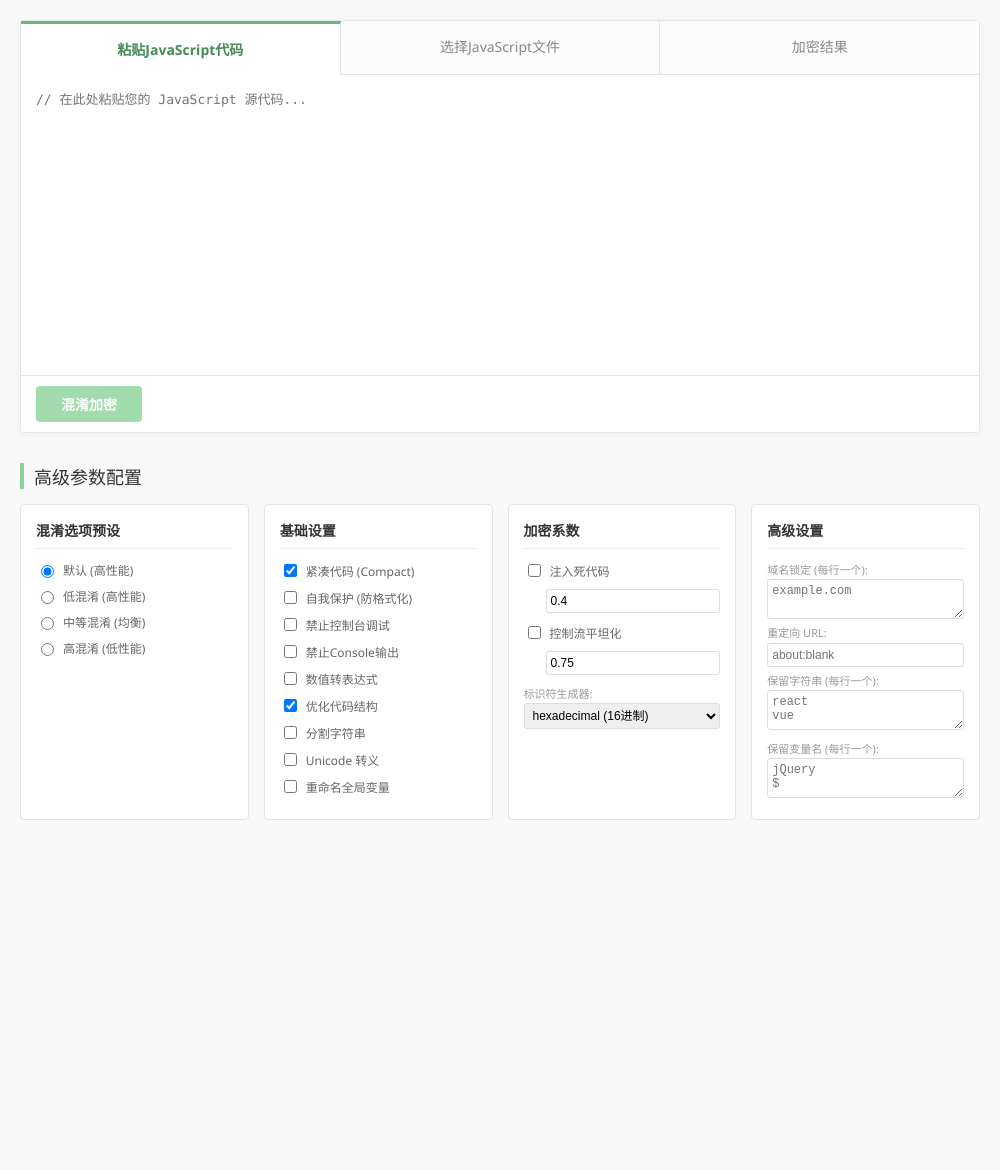
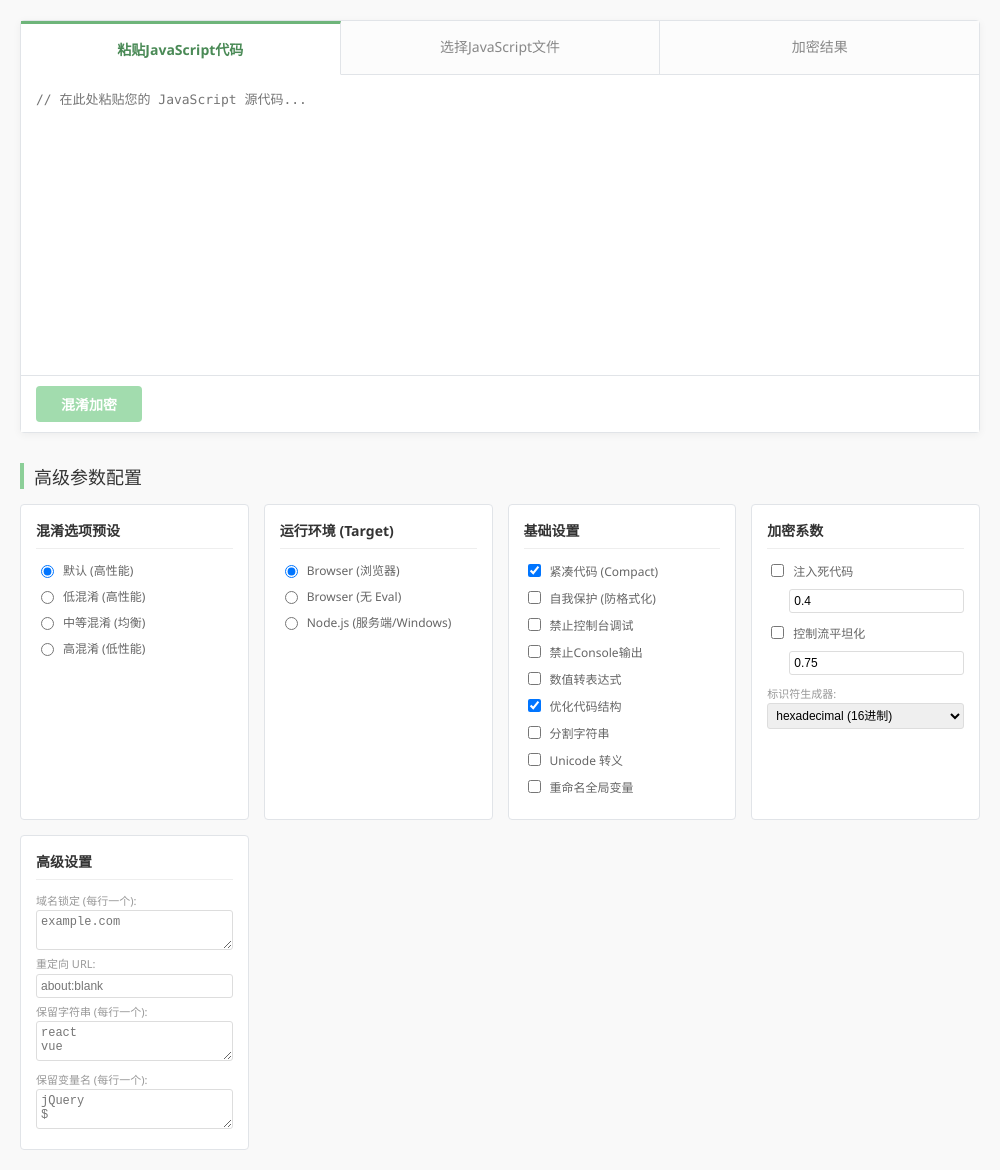
Before and after one commit to Limkon/js-obfuscator-gui, an Electron app: page index.html in a window 1000 px wide. Before the commit the page ends 840 px from the top, so only its background shows below. Drawn offline with Linux system fonts and the light colour scheme.

Commit message:
Update index.html

```diff
--- a/index.html
+++ b/index.html
@@ -41,7 +41,8 @@
 
         /* --- 下方配置区 --- */
         .config-title { font-size: 18px; color: #333; margin: 30px 0 15px 0; border-left: 4px solid var(--primary); padding-left: 10px; }
-        .config-grid { display: grid; grid-template-columns: repeat(4, 1fr); gap: 15px; transition: 0.3s; }
+        /* 修改 Grid 以适应新增面板，自动换行 */
+        .config-grid { display: grid; grid-template-columns: repeat(auto-fill, minmax(220px, 1fr)); gap: 15px; transition: 0.3s; }
 
         .panel { background: white; padding: 15px; border-radius: 4px; border: 1px solid var(--border); }
         h3 { margin-top: 0; border-bottom: 1px solid #eee; padding-bottom: 8px; font-size: 14px; color: #333; margin-bottom: 12px; }
@@ -95,6 +96,13 @@
             <div class="form-item"><input type="radio" name="preset" value="low" id="pre_low"><label for="pre_low">低混淆 (高性能)</label></div>
             <div class="form-item"><input type="radio" name="preset" value="medium" id="pre_medium"><label for="pre_medium">中等混淆 (均衡)</label></div>
             <div class="form-item"><input type="radio" name="preset" value="high" id="pre_high"><label for="pre_high">高混淆 (低性能)</label></div>
+        </div>
+
+        <div class="panel">
+            <h3>运行环境 (Target)</h3>
+            <div class="form-item"><input type="radio" name="target" value="browser" checked id="target_browser"><label for="target_browser">Browser (浏览器)</label></div>
+            <div class="form-item"><input type="radio" name="target" value="browser-no-eval" id="target_browser_no_eval"><label for="target_browser_no_eval">Browser (无 Eval)</label></div>
+            <div class="form-item"><input type="radio" name="target" value="node" id="target_node"><label for="target_node">Node.js (服务端/Windows)</label></div>
         </div>
 
         <div class="panel">
```
